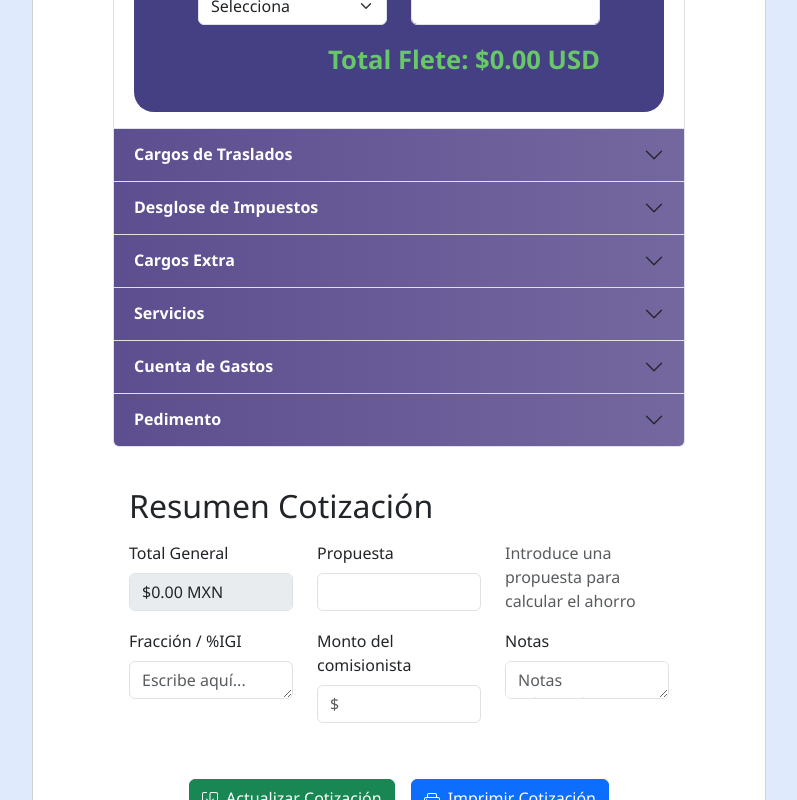
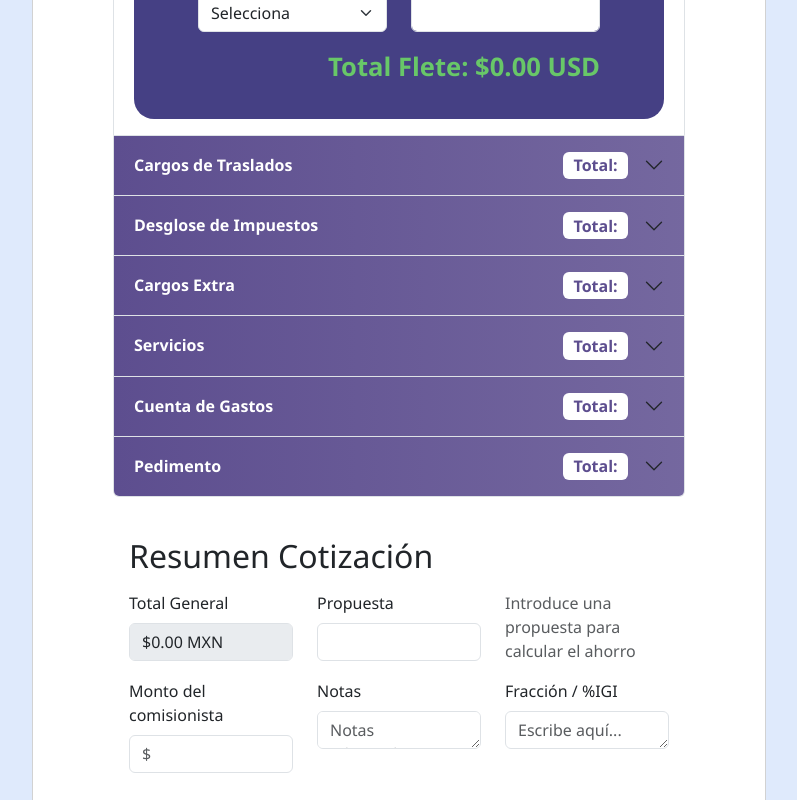
Before and after one commit to MarianaLimon/alvasa-system, a React (Create React App) app in the folder alvasa-system-frontend/: page /cotizaciones/editar/1 in a window 1280 px wide. Shown: the part 980-1780 px from the top of the page, without its empty margins (366-1163 px from the left). Built offline with nearby package versions, Linux system fonts and the light colour scheme; no server answers.

Commit message:
se agregaron ajustes solicitados por cliente - finalizamos el primer modulo

```diff
--- a/alvasa-system-frontend/src/App.css
+++ b/alvasa-system-frontend/src/App.css
@@ -275,6 +275,14 @@ body {
   border-radius: 20px;
 }
 
+.total-solapa{
+  margin-right: 1rem !important;
+  background-color: white !important;
+   color: #5d4e8f;
+   font-weight: bold !important;
+  font-size: 1rem;
+}
+
 .title-resumen{
   font-size: 2rem;
 }
--- a/alvasa-system-frontend/src/components/cotizaciones/FormularioCotizacion.js
+++ b/alvasa-system-frontend/src/components/cotizaciones/FormularioCotizacion.js
@@ -1,6 +1,6 @@
 import React, { useState, useEffect } from 'react';
 import axios from 'axios';
-import { Form, Button, Card, Row, Col, Accordion } from 'react-bootstrap';
+import { Form, Button, Card, Row, Col, Accordion, Badge } from 'react-bootstrap';
 import { BsSave, BsPrinter, BsListUl } from 'react-icons/bs';
 import { useParams, useNavigate } from 'react-router-dom';
 import { toast } from 'react-toastify';
@@ -93,13 +93,18 @@ const FormularioCotizacion = ({ onCotizacionGuardada, modo = 'crear', datosInici
         const response = await axios.post('http://localhost:5000/cotizaciones', cotizacionCompleta);
         idCotizacion = response.data.id;
 
+        const totalCargosCalculado =
+        parseFloat(cargos.terrestre || 0) +
+        parseFloat(cargos.aereo || 0) +
+        parseFloat(cargos.custodia || 0);
+
         await axios.post('http://localhost:5000/cargos', {
           cotizacion_id: idCotizacion,
           terrestre: cargos.terrestre || 0,
           aereo: cargos.aereo || 0,
           custodia: cargos.custodia || 0,
           total_cargos: cargos.total || 0,
-          almacenajes: cargosExtra.almacenajes || 0,
+          almacenajes: totalCargosCalculado,
           demoras: cargosExtra.demoras || 0,
           pernocta: cargosExtra.pernocta || 0,
           burreo: cargosExtra.burreo || 0,
@@ -161,11 +166,16 @@ const FormularioCotizacion = ({ onCotizacionGuardada, modo = 'crear', datosInici
       } else {
         await axios.put(`http://localhost:5000/cotizaciones/${id}`, cotizacionCompleta);
 
+        const totalCargosCalculado =
+          parseFloat(cargos.terrestre || 0) +
+          parseFloat(cargos.aereo || 0) +
+          parseFloat(cargos.custodia || 0);
+
         await axios.put(`http://localhost:5000/cargos/${idCotizacion}`, {
           terrestre: cargos.terrestre || 0,
           aereo: cargos.aereo || 0,
           custodia: cargos.custodia || 0,
-          total_cargos: cargos.total || 0,
+          total_cargos: totalCargosCalculado,
           almacenajes: cargosExtra.almacenajes || 0,
           demoras: cargosExtra.demoras || 0,
           pernocta: cargosExtra.pernocta || 0,
@@ -463,43 +473,78 @@ const FormularioCotizacion = ({ onCotizacionGuardada, modo = 'crear', datosInici
 
           <Accordion defaultActiveKey="0" className="mt-4">
             <Accordion.Item eventKey="0">
-              <Accordion.Header>Flete Internacional</Accordion.Header>
+            <Accordion.Header>
+              <div className="d-flex justify-content-between align-items-center w-100">
+                <span>Flete Internacional</span>
+                <Badge className="total-solapa">Total: {flete.total}</Badge>
+              </div>
+            </Accordion.Header>
               <Accordion.Body>
                 <FleteInternacional onFleteChange={handleFleteChange} datos={flete} />
               </Accordion.Body>
             </Accordion.Item>
             <Accordion.Item eventKey="1">
-              <Accordion.Header>Cargos de Traslados</Accordion.Header>
+              <Accordion.Header>
+                <div className="d-flex justify-content-between align-items-center w-100">
+                  <span>Cargos de Traslados</span>
+                  <Badge className="total-solapa">Total: {cargos.total}</Badge>
+                </div>
+              </Accordion.Header>
               <Accordion.Body>
                 <CargosTraslados onCargosChange={handleCargosChange} datos={cargos} />
               </Accordion.Body>
             </Accordion.Item>
             <Accordion.Item eventKey="2">
-              <Accordion.Header>Desglose de Impuestos</Accordion.Header>
+              <Accordion.Header>
+                <div className="d-flex justify-content-between align-items-center w-100">
+                  <span>Desglose de Impuestos</span>
+                  <Badge className="total-solapa">Total: {impuestos.total}</Badge>
+                </div>
+              </Accordion.Header>
               <Accordion.Body>
                 <DesgloseImpuestos onImpuestosChange={handleImpuestosChange} datos={impuestos} />
               </Accordion.Body>
             </Accordion.Item>
             <Accordion.Item eventKey="3">
-              <Accordion.Header>Cargos Extra</Accordion.Header>
+              <Accordion.Header>
+                <div className="d-flex justify-content-between align-items-center w-100">
+                  <span>Cargos Extra</span>
+                  <Badge className="total-solapa">Total: {cargosExtra.total}</Badge>
+                </div>
+              </Accordion.Header>
               <Accordion.Body>
                 <CargosExtra onCargosExtraChange={handleCargosExtraChange} datos={cargosExtra} />
               </Accordion.Body>
             </Accordion.Item>
             <Accordion.Item eventKey="4">
-              <Accordion.Header>Servicios</Accordion.Header>
+              <Accordion.Header>
+                <div className="d-flex justify-content-between align-items-center w-100">
+                  <span>Servicios</span>
+                  <Badge className="total-solapa">Total: {servicios.total}</Badge>
+                </div>
+              </Accordion.Header>
               <Accordion.Body>
                 <Servicios onServiciosChange={handleServiciosChange} datos={servicios} />
               </Accordion.Body>
             </Accordion.Item>
             <Accordion.Item eventKey="5">
-              <Accordion.Header>Cuenta de Gastos</Accordion.Header>
+              <Accordion.Header>
+                <div className="d-flex justify-content-between align-items-center w-100">
+                  <span>Cuenta de Gastos</span>
+                  <Badge className="total-solapa">Total: {cuentaGastos.total}</Badge>
+                </div>
+              </Accordion.Header>
               <Accordion.Body>
                 <CuentaGastos onCuentaChange={handleCuentaGastosChange} datos={cuentaGastos} />
               </Accordion.Body>
             </Accordion.Item>
             <Accordion.Item eventKey="6">
-              <Accordion.Header>Pedimento</Accordion.Header>
+              <Accordion.Header>
+              <div className="d-flex justify-content-between align-items-center w-100">
+                  <span>Pedimento</span>
+                  <Badge className="total-solapa">Total: {pedimento.total}</Badge>
+                </div>
+              </Accordion.Header>
               <Accordion.Body>
                 <Pedimento onPedimentoChange={handlePedimentoChange} datos={pedimento} />
               </Accordion.Body>
--- a/alvasa-system-frontend/src/components/cotizaciones/ResumenCotizacion.js
+++ b/alvasa-system-frontend/src/components/cotizaciones/ResumenCotizacion.js
@@ -26,13 +26,9 @@ const ResumenCotizacion = ({ datosTotales, onResumenChange, datos = {} }) => {
     datos && datos.total != null && !isNaN(parseFloat(datos.total))
       ? parseFloat(datos.total)
       : [
-          datosTotales?.flete,
-          datosTotales?.cargos,
           datosTotales?.impuestos,
-          datosTotales?.cargosExtra,
           datosTotales?.servicios,
-          datosTotales?.cuentaGastos,
-          datosTotales?.pedimento,
+          datosTotales?.cuentaGastos
         ].reduce((acc, item) => acc + (parseFloat(item?.total) || 0), 0);
 
   useEffect(() => {
@@ -104,18 +100,6 @@ const ResumenCotizacion = ({ datosTotales, onResumenChange, datos = {} }) => {
       <Row className="mb-3">
         <Col md={4}>
           <Form.Group>
-            <Form.Label>Fracción / %IGI</Form.Label>
-            <Form.Control
-              as="textarea"
-              rows={1}
-              placeholder="Escribe aquí..."
-              value={fraccion_igi}
-              onChange={(e) => setFraccionIgi(e.target.value)}
-            />
-          </Form.Group>
-        </Col>
-        <Col md={4}>
-          <Form.Group>
             <Form.Label>Monto del comisionista</Form.Label>
             <Form.Control
               type="number"
@@ -138,6 +122,18 @@ const ResumenCotizacion = ({ datosTotales, onResumenChange, datos = {} }) => {
             />
           </Form.Group>
         </Col>
+        <Col md={4}>
+          <Form.Group className="mb-3">
+            <Form.Label>Fracción / %IGI</Form.Label>
+            <Form.Control
+              as="textarea"
+              rows={1}
+              placeholder="Escribe aquí..."
+              value={fraccion_igi}
+              onChange={(e) => setFraccionIgi(e.target.value)}
+            />
+          </Form.Group>
+        </Col>
       </Row>
     </div>
   );
--- a/alvasa-system-frontend/src/components/cotizaciones/VerCotizacion.js
+++ b/alvasa-system-frontend/src/components/cotizaciones/VerCotizacion.js
@@ -46,6 +46,7 @@ const VerCotizacion = () => {
       );
   };
 
+
   return (
     <Card className="detalle-card">
       <Card.Body>
@@ -89,7 +90,12 @@ const VerCotizacion = () => {
           <Col md={8}>
             <Accordion defaultActiveKey="0">
               <Accordion.Item eventKey="0">
-                <Accordion.Header>Flete Internacional</Accordion.Header>
+                <Accordion.Header>
+                  <div className="d-flex justify-content-between align-items-center w-100">
+                    <span>Flete Internacional</span>
+                    <Badge className="total-solapa">Total: ${Number(cotizacion.flete_total || 0).toFixed(2)}</Badge>
+                  </div>
+                </Accordion.Header>
                 <Accordion.Body>
                   <p><strong>Origen - Destino:</strong> {cotizacion.flete_origen_destino}</p>
                   <p><strong>Concepto 1:</strong> {cotizacion.flete_concepto_1} - <strong>Valor:</strong> ${Number(cotizacion.flete_valor_1 || 0).toFixed(2)}</p>
@@ -100,7 +106,12 @@ const VerCotizacion = () => {
               </Accordion.Item>
 
               <Accordion.Item eventKey="1">
-                <Accordion.Header>Cargos de Traslados</Accordion.Header>
+                <Accordion.Header>
+                  <div className="d-flex justify-content-between align-items-center w-100">
+                    <span>Cargos de Traslados</span>
+                    <Badge className="total-solapa">Total: ${Number(cotizacion.cargos?.[0]?.total_cargos  || 0).toFixed(2)}</Badge>
+                  </div>
+                </Accordion.Header>
                 <Accordion.Body>
                   {cotizacion.cargos && cotizacion.cargos.length > 0 ? (
                     cotizacion.cargos.map((cargo, index) => (
@@ -118,7 +129,12 @@ const VerCotizacion = () => {
               </Accordion.Item>
 
               <Accordion.Item eventKey="2">
-              <Accordion.Header>Desglose de Impuestos</Accordion.Header>
+              <Accordion.Header>
+                <div className="d-flex justify-content-between align-items-center w-100">
+                  <span>Desglose de Impuestos</span>
+                  <Badge className="total-solapa">Total: ${Number(cotizacion.desgloseImpuestos?.[0]?.total  || 0).toFixed(2)}</Badge>
+                </div>
+              </Accordion.Header>
                 <Accordion.Body>
                   {cotizacion.desgloseImpuestos && cotizacion.desgloseImpuestos.length > 0 ? (
                     cotizacion.desgloseImpuestos.map((item, index) => (
@@ -141,7 +157,12 @@ const VerCotizacion = () => {
               </Accordion.Item>
 
               <Accordion.Item eventKey="3">
-                <Accordion.Header>Cargos Extra</Accordion.Header>
+                <Accordion.Header>
+                <div className="d-flex justify-content-between align-items-center w-100">
+                  <span>Cargos Extra</span>
+                  <Badge className="total-solapa">Total: ${Number(cotizacion.cargos?.[0]?.total_cargos_extra  || 0).toFixed(2)}</Badge>
+                </div>
+                </Accordion.Header>
                 <Accordion.Body>
                   {cotizacion.cargos && cotizacion.cargos.length > 0 ? (
                     cotizacion.cargos.map((cargo, index) => (
@@ -163,7 +184,12 @@ const VerCotizacion = () => {
               </Accordion.Item>
 
               <Accordion.Item eventKey="4">
-                <Accordion.Header>Servicios</Accordion.Header>
+                <Accordion.Header>
+                <div className="d-flex justify-content-between align-items-center w-100">
+                  <span>Servicios</span>
+                  <Badge className="total-solapa">Total: ${Number(cotizacion.servicios?.[0]?.total_servicios  || 0).toFixed(2)}</Badge>
+                </div>
+                </Accordion.Header>
                 <Accordion.Body>
                   {cotizacion.servicios && cotizacion.servicios.length > 0 ? (
                     cotizacion.servicios.map((servicio, index) => (
@@ -186,7 +212,12 @@ const VerCotizacion = () => {
               </Accordion.Item>
 
               <Accordion.Item eventKey="5">
-                <Accordion.Header>Cuenta de Gastos</Accordion.Header>
+                <Accordion.Header>
+                <div className="d-flex justify-content-between align-items-center w-100">
+                  <span>Cuenta de Gastos</span>
+                  <Badge className="total-solapa">Total: ${Number(cotizacion.cuentaGastos?.[0]?.total  || 0).toFixed(2)}</Badge>
+                </div>
+                </Accordion.Header>
                 <Accordion.Body>
                   {cotizacion.cuentaGastos && cotizacion.cuentaGastos.length > 0 ? (
                     cotizacion.cuentaGastos.map((gasto, index) => (
@@ -207,7 +238,12 @@ const VerCotizacion = () => {
               </Accordion.Item>
 
               <Accordion.Item eventKey="6">
-              <Accordion.Header>Pedimento</Accordion.Header>
+              <Accordion.Header>
+                <div className="d-flex justify-content-between align-items-center w-100">
+                  <span>Pedimento</span>
+                  <Badge className="total-solapa">Total: ${Number(cotizacion.pedimento.total || 0).toFixed(2)}</Badge>
+                </div>
+              </Accordion.Header>
               <Accordion.Body>
                 {cotizacion.pedimento ? (
                   <div>
```
